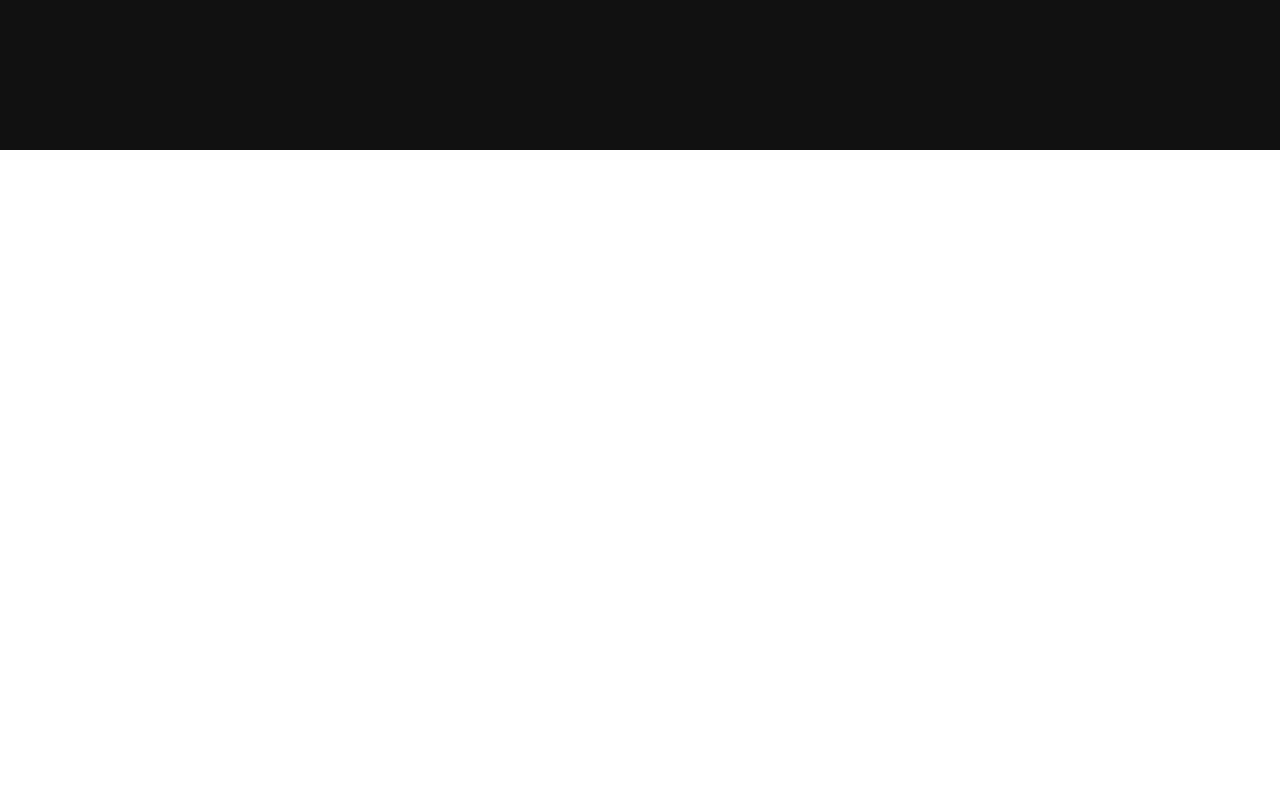
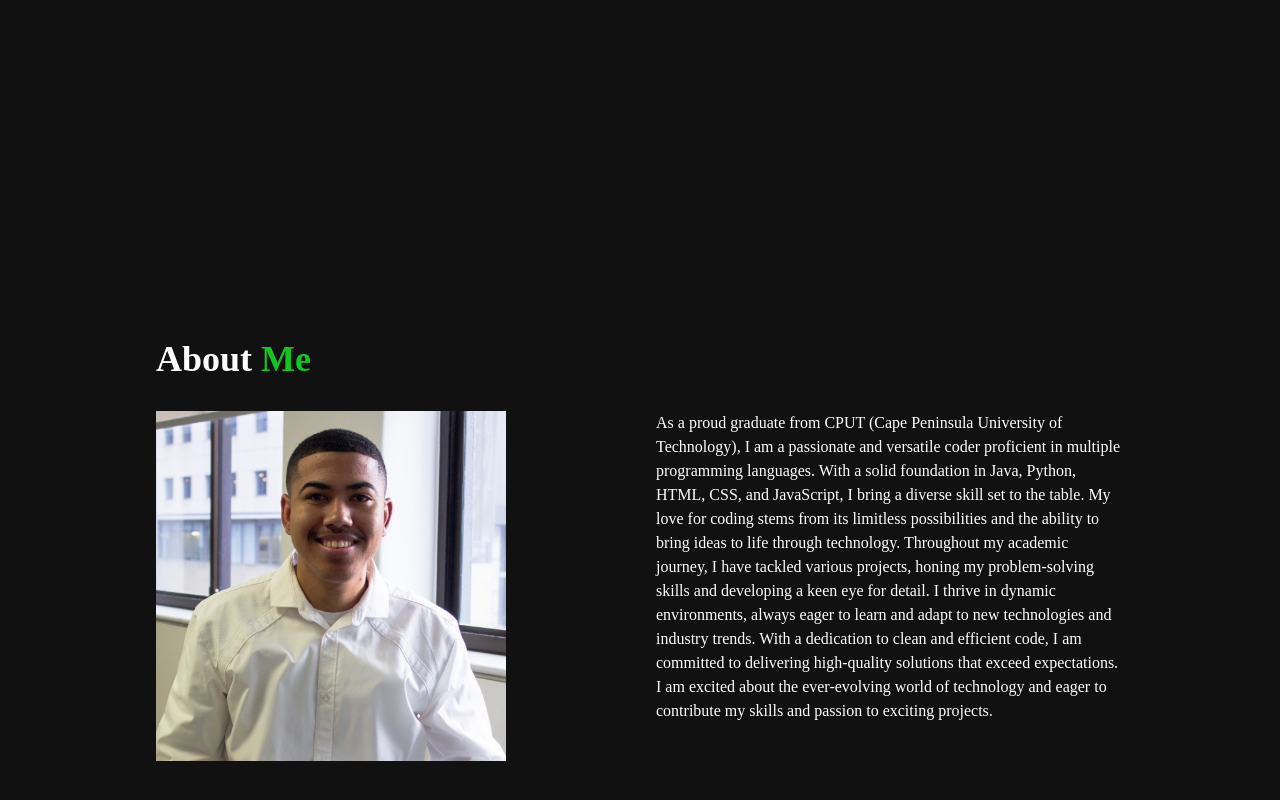
Before and after one commit to colehanekom/React-profile, a React (Vite) app: page / in a window 1280 px wide. Shown: the part 650-1450 px from the top of the page. Before the commit the page ends 800 px from the top, so only its background shows below. Built offline with nearby package versions, Linux system fonts and the light colour scheme.

Commit message:
Added text and image to About.jsx,imported About to App.jsx

```diff
--- a/src/App.jsx
+++ b/src/App.jsx
@@ -1,11 +1,13 @@
 import Navbar from "./components/Navbar";
 import Home from "./components/Home";
+import About from "./components/About";
 
 function App() {
   return (
     <div>
       <Navbar/>
       <Home/>
+      <About/>
     </div>
   );
 }
--- /dev/null
+++ b/src/components/About.jsx
@@ -0,0 +1,29 @@
+import React from 'react'
+import Logo from '../assets/aboutimg.jpg'
+
+const About = () => {
+  return (
+    <div name='about' className='w-full h-screen bg-[#111111] text-white'>
+        <div className='flex flex-col justify-center items-center w-full h-full'>
+          <div className='max-w-[1000px] w-full grid grid-cols-2 gap-8'>
+            <div className='sm:text-left pb-8 pl-4'>
+              <p className='text-4xl font-bold '>About <span className='text-[#10C623]'>Me</span></p>
+            </div>
+            <div></div>
+            </div>
+            <div className='max-w-[1000px] w-full grid sm:grid-cols-2 gap-8 px-4'>
+                <div>
+                  <img src={Logo} alt="Logo Image" style={{width:'350px'}}/>
+                </div>
+
+            <div>
+              <p> As a proud graduate from CPUT (Cape Peninsula University of Technology), I am a passionate and versatile coder proficient in multiple programming languages. With a solid foundation in Java, Python, HTML, CSS, and JavaScript, I bring a diverse skill set to the table. My love for coding stems from its limitless possibilities and the ability to bring ideas to life through technology. Throughout my academic journey, I have tackled various projects, honing my problem-solving skills and developing a keen eye for detail. I thrive in dynamic environments, always eager to learn and adapt to new technologies and industry trends. With a dedication to clean and efficient code, I am committed to delivering high-quality solutions that exceed expectations. I am excited about the ever-evolving world of technology and eager to contribute my skills and passion to exciting projects.
+              </p>
+            </div>
+          </div>
+        </div>
+    </div>
+  )
+}
+
+export default About;
```
